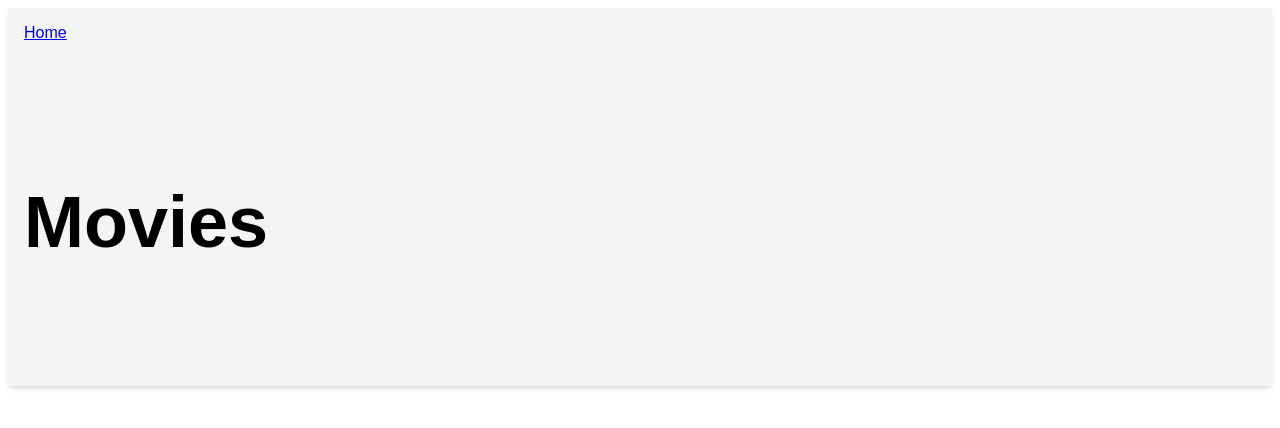
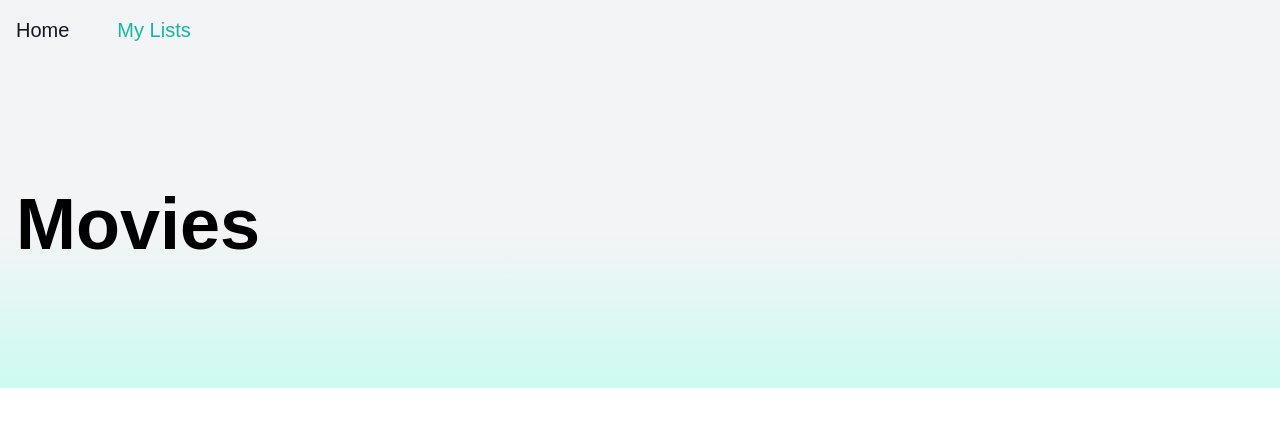
Before and after one commit to helloreniki/movies, a Vue app: page /my-lists in a window 1280 px wide. Shown: the top 428 px of the page. Built offline with nearby package versions, Linux system fonts and the light colour scheme; a web font is replaced by a local one.

Commit message:
active link, preflight false styles

```diff
--- a/index.html
+++ b/index.html
@@ -6,7 +6,8 @@
     <meta name="viewport" content="width=device-width, initial-scale=1.0">
     <title>Vite App</title>
   </head>
-  <body>
+  <!-- m-0 because preflight = false in tailwind.config (needed to work with PrimeVue css) -->
+  <body class="m-0">
     <div id="app"></div>
     <script type="module" src="/src/main.js"></script>
   </body>
--- a/src/App.vue
+++ b/src/App.vue
@@ -1,11 +1,15 @@
 <script setup>
-import { RouterLink, RouterView } from 'vue-router'
+import { RouterLink, RouterView, useRoute } from 'vue-router'
+
+// const route = useRoute()
+// console.log('r',route.path)
 </script>
 
 <template>
-  <header class="bg-gray-100 shadow-md">
-    <nav class="max-w-7xl mx-auto px-4 py-4 border-b">
-      <RouterLink :to="{ name: 'home' }" class="cursor-pointer">Home</RouterLink>
+  <header class="bg-gradient-to-b from-gray-100 from-60% to-teal-100">
+    <nav class="max-w-7xl mx-auto px-4 py-4 flex gap-12 items-center text-xl">
+      <RouterLink :to="{ name: 'home' }" class="cursor-pointer text-gray-900 hover:text-teal-500 no-underline" active-class="text-teal-500">Home</RouterLink>
+      <RouterLink :to="{ name: 'my-lists' }" class="cursor-pointer text-gray-900 hover:text-teal-500 no-underline" active-class="text-teal-500">My Lists</RouterLink>
     </nav>
     <div class="max-w-7xl mx-auto px-4 py-20">
       <h1 class="text-7xl font-semibold">Movies</h1>
--- a/tailwind.config.js
+++ b/tailwind.config.js
@@ -6,6 +6,8 @@ module.exports = {
   ],
   // tailwind + primevue: Preflight is a set of base styles that Tailwind applies,
   // and it is setting the background color to transparent.
+  // preflight default styles: border-solid, bg-transparent, m-0 on body,...do this manually since preflight = false to use PrimeVue css
+  // documentation
   corePlugins: {
     preflight: false,
   },
```
